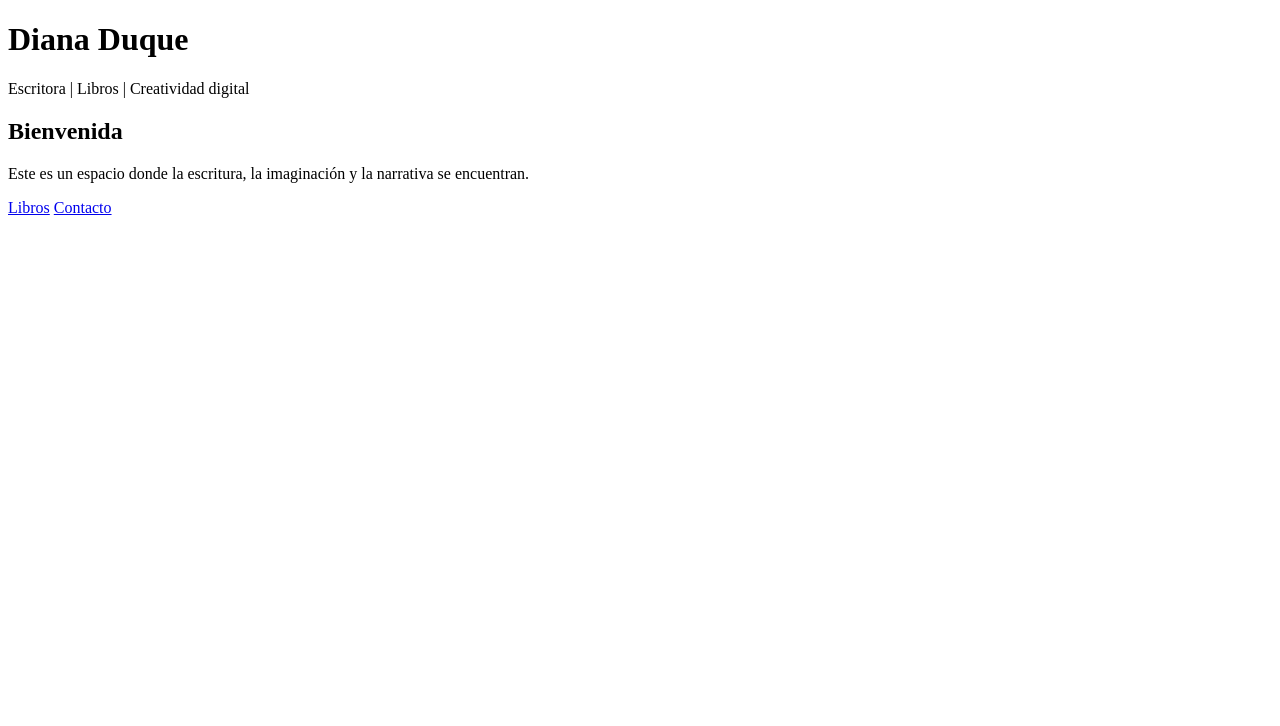
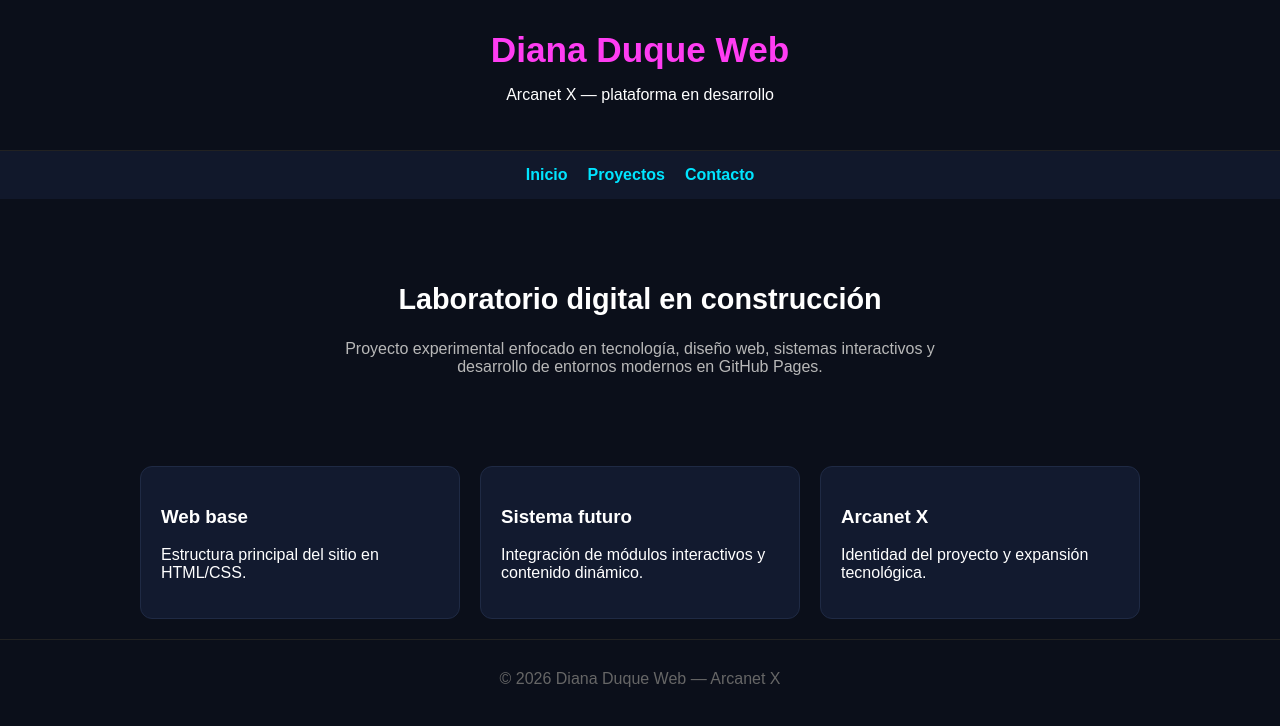
Before and after one commit to Arkanetx/diana-duque-web, a plain HTML site: page index.html in a window 1280 px wide. Drawn offline with Linux system fonts and the light colour scheme.

Commit message:
Revamp index.html for Diana Duque Web
Updated the HTML structure and styling for the Diana Duque website, adding a viewport meta tag, modifying the title, and enhancing the layout with new sections and styles.

```diff
--- a/index.html
+++ b/index.html
@@ -1,27 +1,128 @@
 <!DOCTYPE html>
 <html lang="es">
 <head>
-  <meta charset="UTF-8">
-  <title>Diana Duque</title>
-  <link rel="stylesheet" href="style.css">
+  <meta charset="UTF-8" />
+  <meta name="viewport" content="width=device-width, initial-scale=1.0"/>
+  <title>Diana Duque Web | Arcanet X</title>
+
+  <style>
+    body {
+      margin: 0;
+      font-family: Arial, sans-serif;
+      background: #0b0f1a;
+      color: #ffffff;
+    }
+
+    header {
+      padding: 30px;
+      text-align: center;
+      border-bottom: 1px solid #222;
+    }
+
+    h1 {
+      margin: 0;
+      font-size: 2.2em;
+      color: #ff3df2;
+    }
+
+    nav {
+      display: flex;
+      justify-content: center;
+      gap: 20px;
+      padding: 15px;
+      background: #11182b;
+    }
+
+    nav a {
+      color: #00e5ff;
+      text-decoration: none;
+      font-weight: bold;
+    }
+
+    .hero {
+      padding: 60px 20px;
+      text-align: center;
+    }
+
+    .hero h2 {
+      font-size: 1.8em;
+      color: #ffffff;
+    }
+
+    .hero p {
+      color: #b8b8b8;
+      max-width: 600px;
+      margin: 10px auto;
+    }
+
+    .grid {
+      display: grid;
+      grid-template-columns: repeat(auto-fit, minmax(220px, 1fr));
+      gap: 20px;
+      padding: 20px;
+      max-width: 1000px;
+      margin: auto;
+    }
+
+    .card {
+      background: #121a2f;
+      padding: 20px;
+      border-radius: 12px;
+      border: 1px solid #1f2a44;
+    }
+
+    footer {
+      text-align: center;
+      padding: 30px;
+      color: #666;
+      border-top: 1px solid #222;
+    }
+  </style>
 </head>
 
 <body>
 
-  <header class="hero">
-    <h1>Diana Duque</h1>
-    <p>Escritora | Libros | Creatividad digital</p>
+  <header>
+    <h1>Diana Duque Web</h1>
+    <p>Arcanet X — plataforma en desarrollo</p>
   </header>
 
-  <section class="intro">
-    <h2>Bienvenida</h2>
-    <p>Este es un espacio donde la escritura, la imaginación y la narrativa se encuentran.</p>
+  <nav>
+    <a href="#">Inicio</a>
+    <a href="#proyectos">Proyectos</a>
+    <a href="#contacto">Contacto</a>
+  </nav>
+
+  <section class="hero">
+    <h2>Laboratorio digital en construcción</h2>
+    <p>
+      Proyecto experimental enfocado en tecnología, diseño web, sistemas interactivos
+      y desarrollo de entornos modernos en GitHub Pages.
+    </p>
   </section>
 
-  <nav>
-    <a href="books.html">Libros</a>
-    <a href="contact.html">Contacto</a>
-  </nav>
+  <section id="proyectos" class="grid">
+
+    <div class="card">
+      <h3>Web base</h3>
+      <p>Estructura principal del sitio en HTML/CSS.</p>
+    </div>
+
+    <div class="card">
+      <h3>Sistema futuro</h3>
+      <p>Integración de módulos interactivos y contenido dinámico.</p>
+    </div>
+
+    <div class="card">
+      <h3>Arcanet X</h3>
+      <p>Identidad del proyecto y expansión tecnológica.</p>
+    </div>
+
+  </section>
+
+  <footer id="contacto">
+    © 2026 Diana Duque Web — Arcanet X
+  </footer>
 
 </body>
 </html>
```
